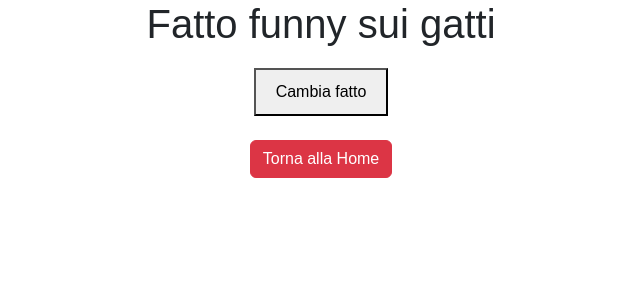
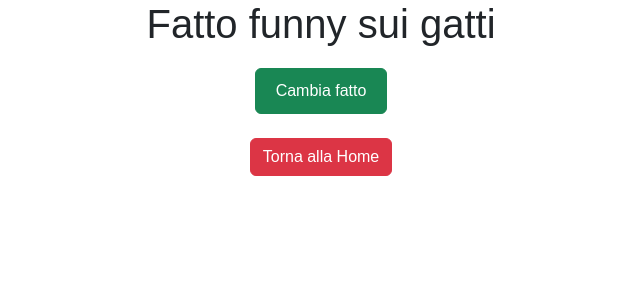
Before and after one commit to dangelo-luca/api-nasa, a Flask app: page /cat in a window 1280 px wide. Shown: the top 300 px of the page, without its empty margins (319-959 px from the left). Run offline with Flask 3, Linux system fonts and the light colour scheme; data that the repository does not hold is empty.

Commit message:
cambiato estetica bottone cambia fatto nella pagina cat_fact

```diff
--- a/app.py
+++ b/app.py
@@ -16,7 +16,7 @@ def cat():
     data = response.json() #converte da json a dict python
     return render_template('cat_fact.html', fact=data.get("fact"))
 
-@app.route('/home')
+@app.route('/')
 def home():
 
     return render_template('home.html')
--- a/templates/cat_fact.html
+++ b/templates/cat_fact.html
@@ -11,7 +11,7 @@
     <h1>Fatto funny sui gatti</h1>
     <p style="font-size: 20px; margin: 20px;">{{ fact }}</p>
     <form action="/cat/change" method="post">
-        <button type="submit" style="padding: 10px 20px; font-size: 16px;">Cambia fatto</button>
+        <button class="btn btn-success" type="submit" style="padding: 10px 20px; font-size: 16px;">Cambia fatto</button>
     </form>
     <br>
     <a class="btn btn-danger" href="{{url_for('home')}}" style="text-align: center;">Torna alla Home</a>
```
